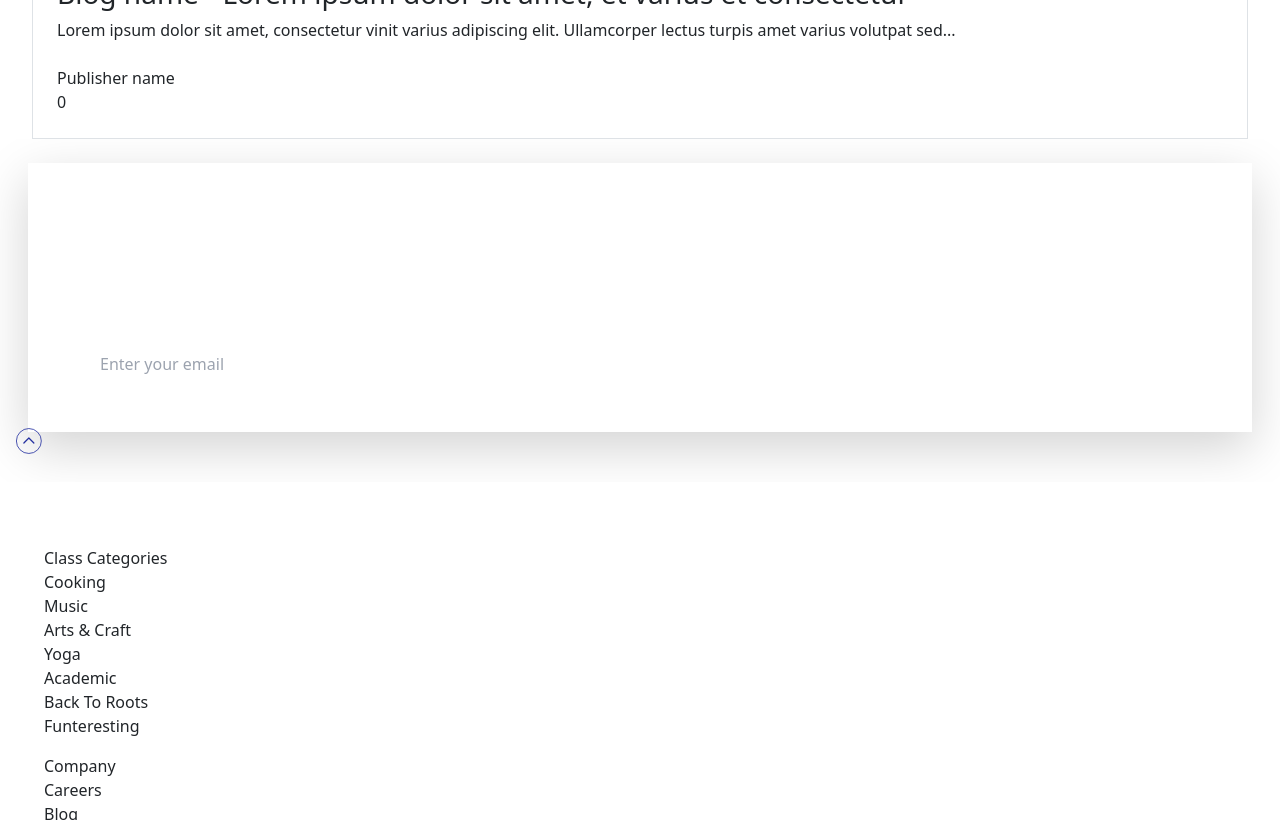
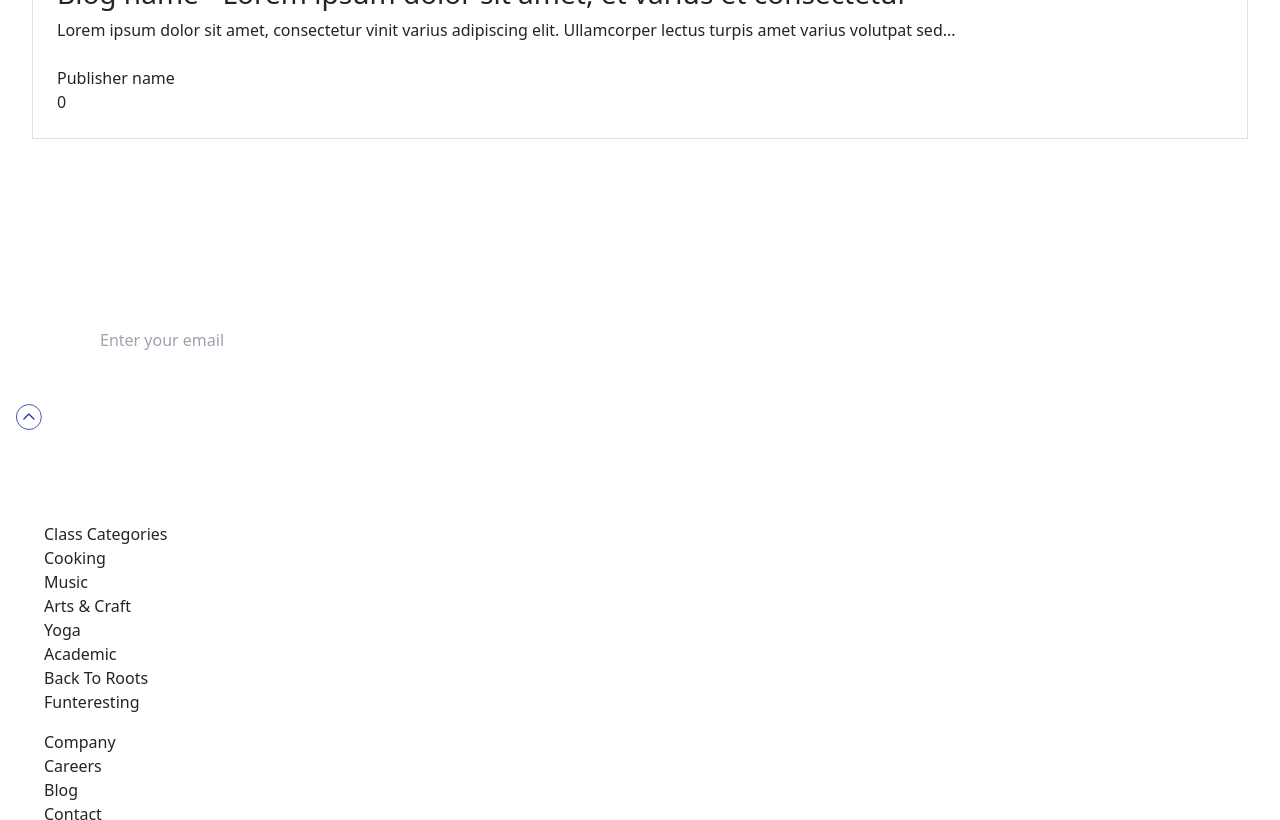
Before and after one commit to Sumit9328/animetask, a Next.js app: page / in a window 1280 px wide. Shown: the part 11180-12000 px from the top of the page. Built offline with nearby package versions, Linux system fonts and the light colour scheme.

Commit message:
getset123go

```diff
--- a/src/app/page.tsx
+++ b/src/app/page.tsx
@@ -93,7 +93,7 @@ const Home = () => {
         <Header />
       </section>
 
-      <section className="overflow-hidden sm:pt-10">
+      <section className="overflow-hidden sm:pt-10 pt-20">
         <div className="container-fluid">
           <div className="sm:px-8">
 
@@ -597,9 +597,9 @@ const Home = () => {
     <div className="sm:py-10">
 
     <div className="row">
-      <div className="col-md-12 sm:pt-24 pt-4 sm:pb-24 pb-4">
+      <div className="col-md-12 sm:pt-24 pt-14 sm:pb-24 pb-4">
         <div className="sm:flex justify-center items-center sm:px-5 px-3">
-          <div className="bg-[#FF6F52] text-white rounded-full w-full max-w-4xl px-5 py-5 flex flex-col items-center shadow-lg">
+          <div className="bg-[#FF6F52] text-white rounded-full w-full max-w-4xl px-5 py-5 flex flex-col items-center shadow-md">
             <h2 className="text-lg sm:text-[40px] md:text-3xl font-[700] font-[ppr-m] text-center">
               Start learning new skills today and <br /> pursue your passion
             </h2>
@@ -623,7 +623,7 @@ const Home = () => {
         </div>
         <div className="col-md-12 flex relative">
         <div className="col-md-11"></div>
-        <div className="col-md-1 absolute right-10 top-[-100px]">
+        <div className="col-md-1 absolute right-10 sm:top-[-100px] hidden sm:block">
 <BotTopButton/>
         </div>
 
```
